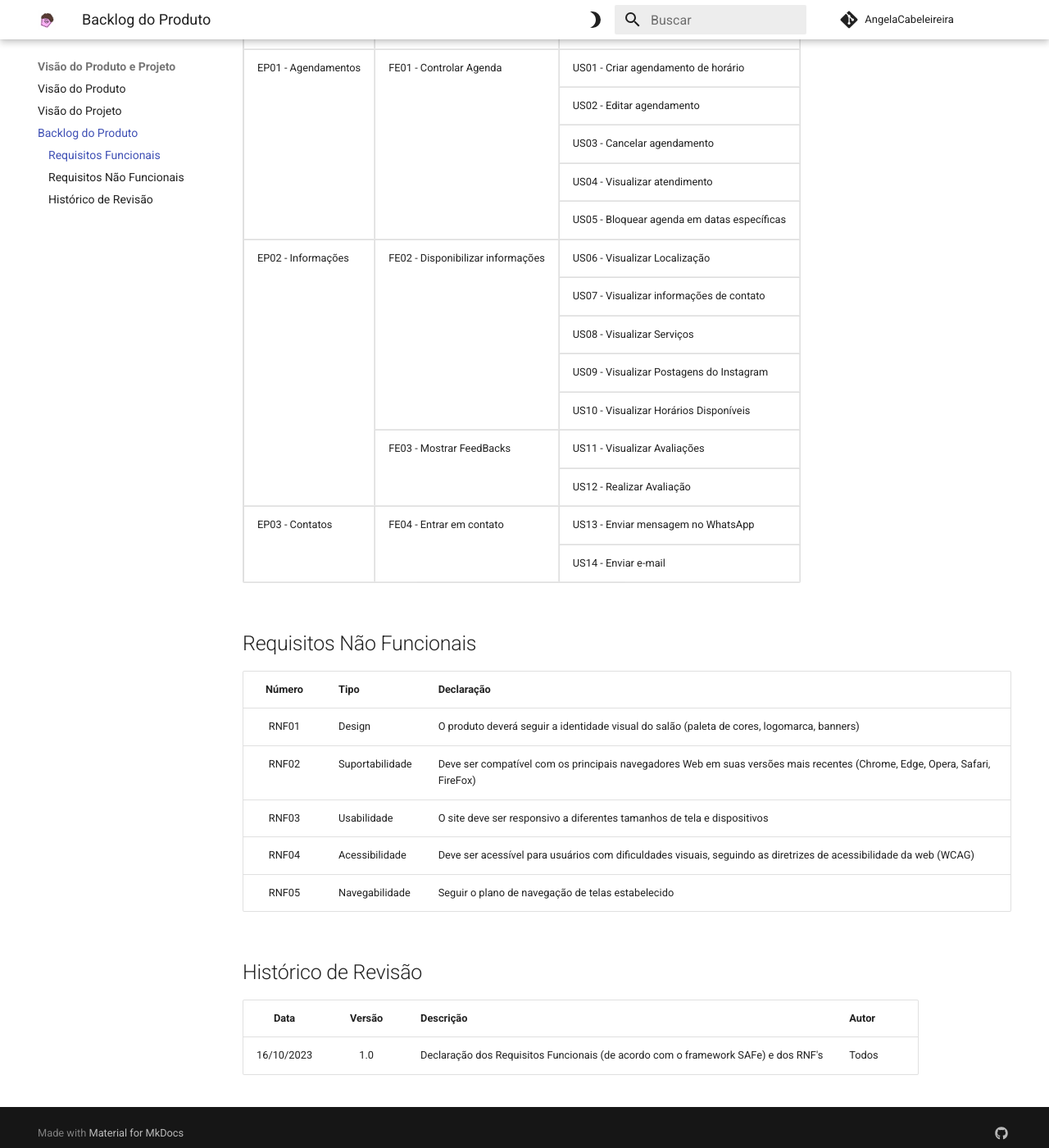
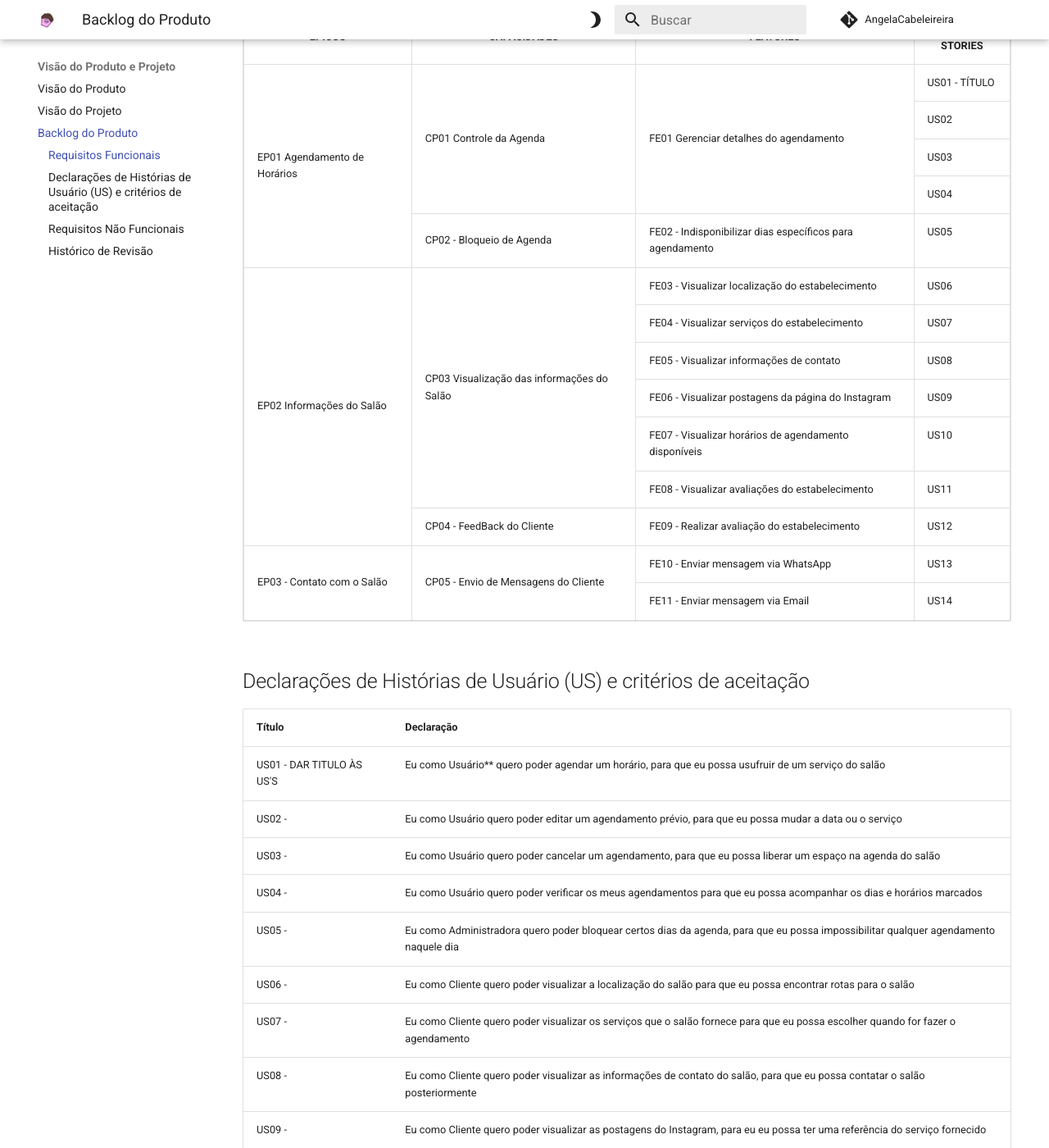
Before and after one commit to mdsreq-fga-unb/2023.2-AngelaCabeleireira, an MkDocs documentation site: the page built from docs/VisaoProdutoEProjeto/backlog.md, in a window 1280 px wide and 1400 px high, scrolled down 314 px. Shown: the whole window at 82% size. Built offline with MkDocs 1.6.1 and Material for MkDocs 9.7.7, drawn with Linux system fonts in a browser that asks for light colours; comment, search, counter and statistics services are not loaded; some of the changed text lies outside the part shown.

Commit message:
updated backlog according to `SAFe` fw

```diff
--- a/docs/VisaoProdutoEProjeto/backlog.md
+++ b/docs/VisaoProdutoEProjeto/backlog.md
@@ -2,88 +2,107 @@
 
 ## Requisitos Funcionais
 
-<table border=1>
-    <col span=3>
-    <thead>
-        <th colspan="3" align="center">TM01 - Website Ângela Cabeleireira</th>
-    </thead>
-    <thead>
-        <th>Épicos</th>
-        <th>Features</th>
-        <th>User Stories</th>
-    </thead>
-    <!-- ÉPICO 01 -->
-    <tr>
-        <td rowspan=5>EP01 - Agendamentos</td>
-        <td rowspan=5>FE01 - Controlar Agenda</td>
-        <td>US01 - Criar agendamento de horário</td>
-    </tr>
-    <tr>
-        <td>US02 - Editar agendamento</td>
-    </tr>
-    <tr>
-        <td>US03 - Cancelar agendamento</td>
-    </tr>
-    <tr>
-        <td>US04 - Visualizar atendimento</td>
-    </tr>
-    <tr>
-        <td>US05 - Bloquear agenda em datas específicas</td>
-    </tr>
-    <!-- ÉPICO 02 -->
-    <tr>
-        <td rowspan=7>EP02 - Informações</td>
-        <td rowspan=5>FE02 - Disponibilizar informações</td>
-        <td>US06 - Visualizar Localização</td>
-    </tr>
-    <tr>
-        <td>US07 - Visualizar informações de contato</td>
-    </tr>
-    <tr>
-        <td>US08 - Visualizar Serviços</td>
-    </tr>
-    <tr>
-        <td>US09 - Visualizar Postagens do Instagram</td>
-    </tr>
-    <tr>
-        <td>US10 - Visualizar Horários Disponíveis</td>
-    </tr>
-    <tr>
-        <td rowspan=2>FE03 - Mostrar FeedBacks</td>
-        <td>US11 - Visualizar Avaliações</td>
-    </tr>
-    <tr>
-        <td>US12 - Realizar Avaliação</td>
-    </tr>
-    <!-- ÉPICO 03 -->
-    <tr>
-        <td rowspan=2>EP03 - Contatos</td>
-        <td rowspan=2>FE04 - Entrar em contato</td>
-        <td>US13 - Enviar mensagem no WhatsApp</td>
-    </tr>
-    <tr>
-        <td>US14 - Enviar e-mail</td>
-    </tr>
+<table border=1 style='border-collapse:collapse;table-layout:fixed;'>
+ <col>
+ <col>
+ <col>
+ <col>
+ <tr>
+  <th colspan=4 align="center">TM01 - WebSite Ângela Cabeleireira</th>
+ </tr>
+ <tr>
+  <th align="center" style='vertical-align:middle;'>ÉPICOS</th>
+  <th align="center" style='vertical-align:middle;'>CAPACIDADES</th>
+  <th align="center" style='vertical-align:middle;'>FEATURES</th>
+  <th align="center" style='vertical-align:middle;'>USER STORIES</th>
+ </tr>
+ <tr>
+  <td rowspan=5 style="vertical-align: middle;">EP01 Agendamento de Horários</td>
+  <td rowspan=4 style="vertical-align: middle;">CP01 Controle da Agenda</td>
+  <td rowspan=4 style="vertical-align: middle;">FE01 Gerenciar detalhes do agendamento</td>
+  <td>US01 - TÍTULO</td>
+ </tr>
+ <tr>
+  <td>US02</td>
+ </tr>
+ <tr>
+  <td>US03</td>
+ </tr>
+ <tr>
+  <td>US04</td>
+ </tr>
+ <tr>
+  <td style="vertical-align: middle;">CP02 - Bloqueio de Agenda</td>
+  <td style="vertical-align: middle;">FE02 - Indisponibilizar dias específicos para agendamento</td>
+  <td>US05</td>
+ </tr>
+ <tr>
+  <td rowspan=7 style="vertical-align: middle;">EP02 Informações do Salão</td>
+  <td rowspan=6 style="vertical-align: middle;">CP03 Visualização das informações do Salão</td>
+  <td style="vertical-align: middle;">FE03 - Visualizar localização do estabelecimento</td>
+  <td>US06</td>
+ </tr>
+ <tr>
+  <td style="vertical-align: middle;">FE04 - Visualizar serviços do estabelecimento</td>
+  <td>US07</td>
+ </tr>
+ <tr>
+  <td style="vertical-align: middle;">FE05 - Visualizar informações de contato</td>
+  <td>US08</td>
+ </tr>
+ <tr>
+  <td style="vertical-align: middle;">FE06 - Visualizar postagens da página do Instagram</td>
+  <td>US09</td>
+ </tr>
+ <tr>
+  <td style="vertical-align: middle;">FE07 - Visualizar horários de agendamento disponíveis</td>
+  <td>US10</td>
+ </tr>
+ <tr>
+  <td style="vertical-align: middle;">FE08 - Visualizar avaliações do estabelecimento</td>
+  <td>US11</td>
+ </tr>
+ <tr>
+  <td style="vertical-align: middle;">CP04 - FeedBack do Cliente</td>
+  <td style="vertical-align: middle;">FE09 - Realizar avaliação do estabelecimento</td>
+  <td>US12</td>
+ </tr>
+ <tr>
+  <td rowspan=2 style="vertical-align: middle;">EP03 - Contato com o Salão</td>
+  <td rowspan=2 style="vertical-align: middle;">CP05 - Envio de Mensagens do Cliente</td>
+  <td style="vertical-align: middle;">FE10 - Enviar mensagem via WhatsApp</td>
+  <td>US13</td>
+ </tr>
+ <tr>
+  <td style="vertical-align: middle;">FE11 - Enviar mensagem via Email</td>
+  <td>US14</td>
+ </tr>
 </table>
 
-<!-- ## Declarações de Histórias de Usuário (US) e critérios de aceitação
+## Declarações de Histórias de Usuário (US) e critérios de aceitação
 
-TODO: Quando tivermos CA's definidos, adicionar nova coluna para declará-los aqui
+<!-- TODO: Quando tivermos CA's definidos, adicionar nova coluna para declará-los aqui -->
 
-| Número | Título | Declaração |
-| :----: | ------ | ---------- |
-| US01 | Agendar horários de atendimento | Como cliente do salão, quero agendar horários de atendimento no site |
-| US02 | Escolher datas e horários | Como cliente do salão, quero poder escolher datas e horários de agendamento |
-| US03 | Confirmação do agendamento | Como cliente, quero receber confirmação do agendamento por e-mail |
-| US04 | Gerenciar horários disponíveis | Como dona do salão, quero poder gerenciar quais horários estarão disponíveis |
-| US05 | Cancelar agendamentos | Como dona do salão, quero poder cancelar agendamentos reservados |
-| US06 | Visualizar localização | Como cliente do salão, quero encontrar a localização e endereço do salão a partir do Google Maps |
-| US07 | Visualizar informações de contato | Como cliente, quero encontrar informações de contato (telefone, e-mail etc.) do salão no site |
-| US08 | Ligar/enviar e-mail | Como cliente, quero conseguir clicar/tocar no número ou no e-mail e ser redirecionado para o serviço equivalente (telefone ou app de e-mail) |
-| US09 | Visualizar serviços | Como cliente, quero que seja mostrado que tipo de serviços o salão oferece |
-| US10 | Visualizar avaliações | Como cliente, quero poder ver as avaliações que o salão tem no Google, para ter um indicativo de satisfação de outros clientes |
-| US11 | Visualizar fotos dos serviços | Como cliente, quero conseguir ver no site imagens de serviços realizados pelo salão |
-| US12 | Atualizar fotos dos serviços | Como dona do salão, quero que as imagens dos serviços realizados pelo salão sejam atualizadas automaticamente conforme postadas no instagram do salão | -->
+| Título | Declaração |
+| :----- | ---------- |
+| US01 - DAR TITULO ÀS US'S | Eu como Usuário** quero poder agendar um horário, para que eu possa usufruir de um serviço do salão |
+| US02 -  | Eu como Usuário quero poder editar um agendamento prévio, para que eu possa mudar a data ou o serviço |
+| US03 -  | Eu como Usuário quero poder cancelar um agendamento, para que eu possa liberar um espaço na agenda do salão |
+| US04 -  | Eu como Usuário quero poder verificar os meus agendamentos para que eu possa acompanhar os dias e horários marcados |
+| US05 -  | Eu como Administradora quero poder bloquear certos dias da agenda, para que eu possa impossibilitar qualquer agendamento naquele dia |
+| US06 -  | Eu como Cliente quero poder visualizar a localização do salão para que eu possa encontrar rotas para o salão |
+| US07 -  | Eu como Cliente quero poder visualizar os serviços que o salão fornece para que eu possa escolher quando for fazer o agendamento |
+| US08 -  | Eu como Cliente quero poder visualizar as informações de contato do salão, para que eu possa contatar o salão posteriormente |
+| US09 -  | Eu como Cliente quero poder visualizar as postagens do Instagram, para eu eu possa ter uma referência do serviço fornecido |
+| US10 -  | Eu como Usuário quero poder visualizar todos os agendamentos para que eu possa ver quantos tem por dia, e quais dias estão livres |
+| US11 -  | Eu como Usuário quero poder visualizar as avaliações feitas por clientes, para que eu possa ter um retorno do salão |
+| US12 -  | Eu como Cliente quero poder dar minha própria avaliação, para que eu possa contribuir para a reputação do salão |
+| US13 -  | Eu como Cliente quero poder enviar uma mensagem via WhatsApp para o salão, para que eu possa me comunicar com a responsável |
+| US14 -  | Eu como Cliente quero poder enviar uma mensagem via Email para o salão, para que eu possa me comunicar com a responsável |
+
+****Usuário = Administradora e Clientes**
+
+<!-- TODO: definir estratégia de priorização e aplicar no backlog; Definir MVP1 e MVP2 com base na priorização. -->
 
 ## Requisitos Não Funcionais
 
@@ -100,4 +119,4 @@ TODO: Quando tivermos CA's definidos, adicionar nova coluna para declará-los aq
 | Data       | Versão |                                                          Descrição                                                            |    Autor     |
 | :--------: | :----: | ----------------------------------------------------------------------------------------------------------------------------- | ------------ |
 | 16/10/2023 | 1.0    | Declaração dos Requisitos Funcionais (de acordo com o framework SAFe) e dos RNF's                                             | Todos        |
-<!-- | 27/09/2023 | 1.1    | Atualização da faceta do processo de engenharia de requisitos e adição do fluxo de trabalho do processo de desenvolvimento.   |     | -->
+| 22/10/2023 | 1.1    | Correção e Atualização do backlog de acordo com o SAFe   | Guilherme, Vinícius e Yves |
```
